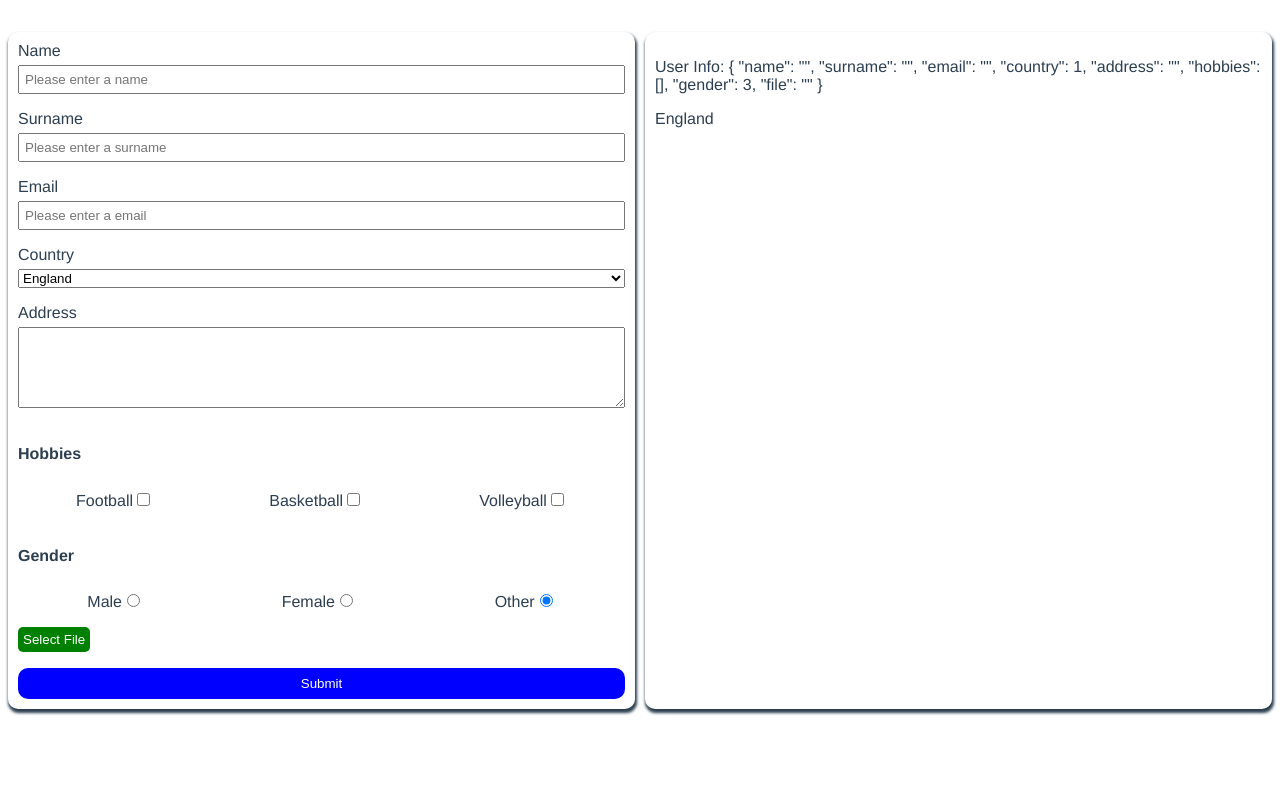
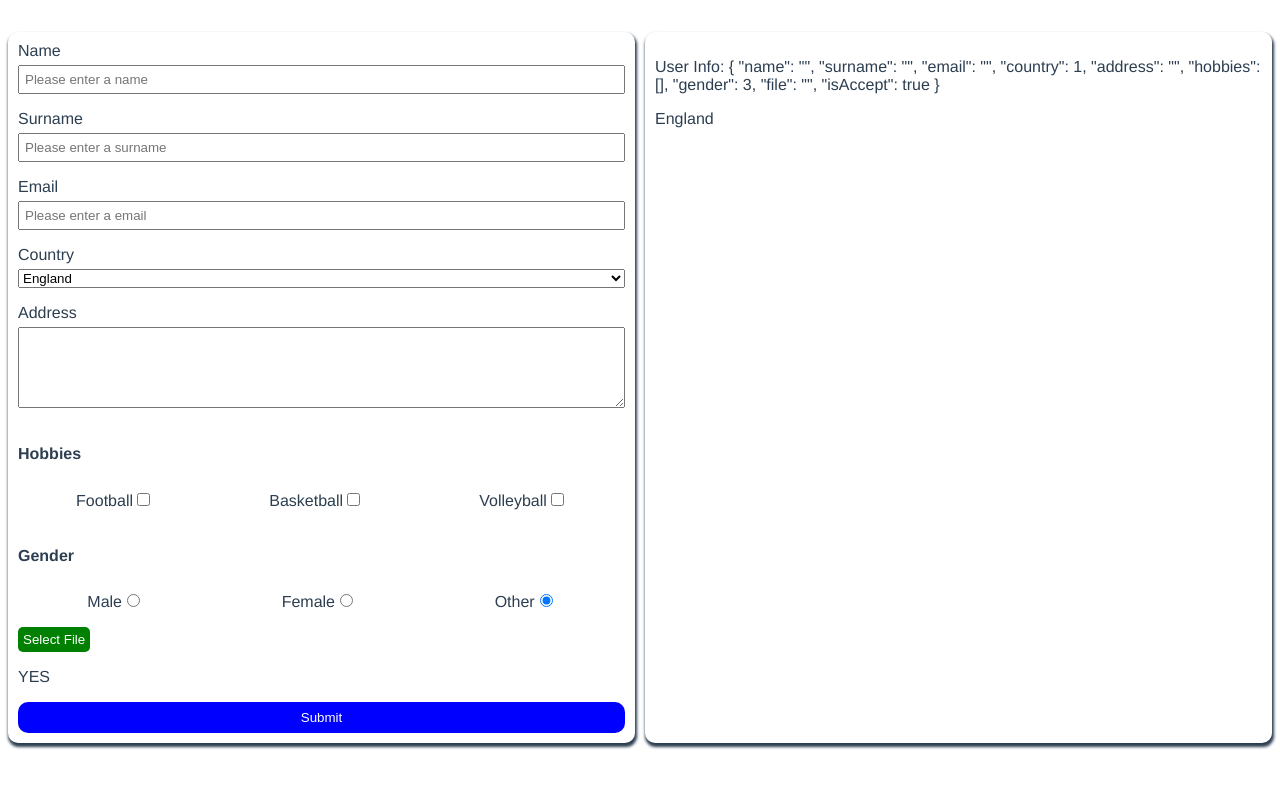
Before and after one commit to MuratCamurlu/form, a Vue app: page / in a window 1280 px wide. Shown: the top 788 px of the page. Built offline with nearby package versions, Linux system fonts and the light colour scheme.

Commit message:
componnet

```diff
--- a/src/App.vue
+++ b/src/App.vue
@@ -97,6 +97,9 @@
           </button>
           <span v-if="file?.name">{{ file.name }}</span>
         </div>
+        <div>
+          <IsAccept v-model="user.isAccept" />
+        </div>
         <button type="submit" class="submitBtn">Submit</button>
       </form>
     </div>
@@ -108,6 +111,8 @@
 </template>
 
 <script>
+import IsAccept from "./components/isAccept.vue";
+
 export default {
   name: "App",
   data() {
@@ -137,6 +142,7 @@
         hobbies: [],
         gender: 3,
         file: "",
+        isAccept: true,
       },
     };
   },
@@ -152,6 +158,7 @@
         hobbies: [],
         gender: 3,
         file: "",
+        isAccept: true,
       };
       this.file = {};
     },
@@ -173,11 +180,14 @@
       return this.countries;
     },
   },
-  components: {},
+  components: { IsAccept },
 };
 </script>
 
 <style>
+.isError {
+  color: red !important;
+}
 input {
   padding: 5px;
 }
--- /dev/null
+++ b/src/components/isAccept.vue
@@ -0,0 +1,12 @@
+<template>
+  <div @click="$emit('update:modelValue', !this.modelValue)">
+    {{ modelValue ? "YES" : "NO" }}
+  </div>
+</template>
+<script>
+export default {
+  name: "isAccept",
+  props: ["modelValue"],
+};
+</script>
+<style scoped></style>
```
